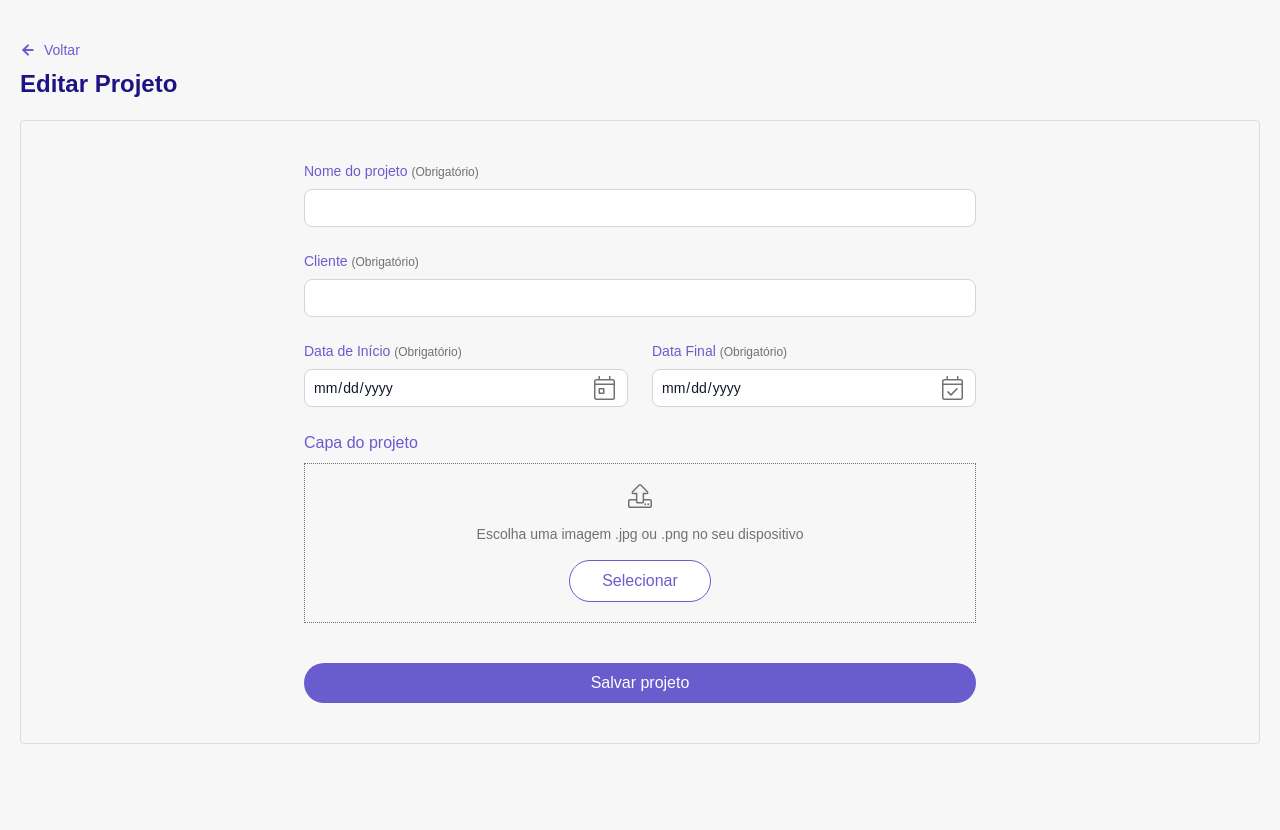
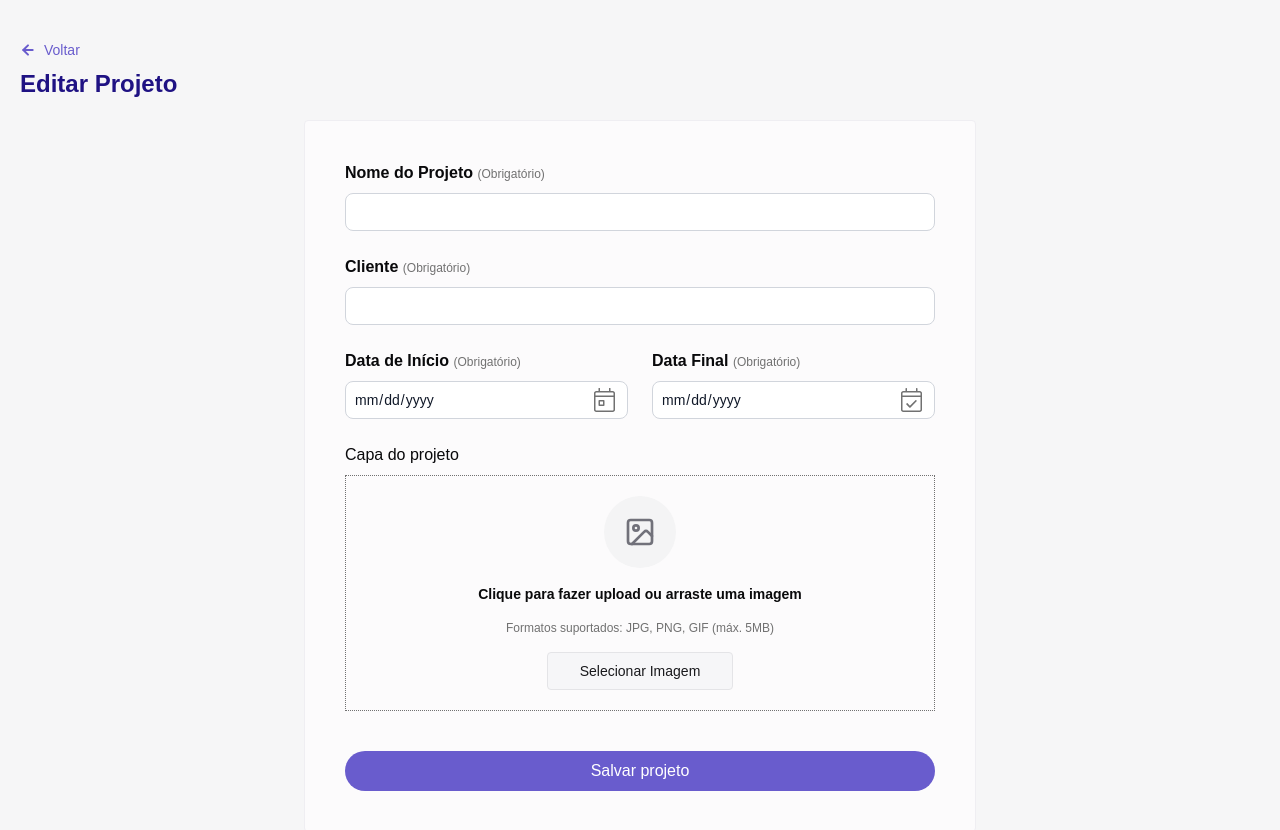
Before and after one commit to victormachadogp/project-manager-app, a Vue app in the folder client-v2/: page /project/1 in a window 1280 px wide. Shown: the top 830 px of the page. Before the commit the page ends 800 px from the top, so only its background shows below. Built offline with nearby package versions, Linux system fonts and the light colour scheme; no server answers.

Commit message:
feat: Update ProjectImageUpload and ProjectFormView for improved styling

```diff
--- a/client-v2/src/App.vue
+++ b/client-v2/src/App.vue
@@ -14,7 +14,7 @@ import TheHeader from '@/components/TheHeader.vue'
 }
 
 body {
-  background-color: #f7f7f8;
+  background-color: #f6f6f7;
   font-family: 'Encode Sans Expanded', sans-serif;
 }
 </style>
--- a/client-v2/src/components/ProjectImageUpload.vue
+++ b/client-v2/src/components/ProjectImageUpload.vue
@@ -1,14 +1,17 @@
 <template>
   <div>
     <div v-if="!imagePreview">
-      <span class="text-[#695CCD]">Capa do projeto</span>
+      <span class="text-[#09090B]">Capa do projeto</span>
       <div
         class="flex flex-col items-center space-y-4 border border-dotted border-[#717171] p-5 mt-2"
       >
-        <IconUpload />
-        <span class="text-[#717171] text-sm"
-          >Escolha uma imagem .jpg ou .png no seu dispositivo</span
+        <div class="bg-[#f4f4f5] py-5 px-5 rounded-full flex items-center justify-center">
+          <IconImage stroke="#71717a" />
+        </div>
+        <span class="text-[#0a0a0b] text-sm font-semibold">
+          Clique para fazer upload ou arraste uma imagem</span
         >
+        <span class="text-[#717171] text-xs">Formatos suportados: JPG, PNG, GIF (máx. 5MB)</span>
         <input
           type="file"
           id="coverImage"
@@ -18,9 +21,9 @@
         />
         <label
           for="coverImage"
-          class="bg-white border border-[#695CCD] rounded-full px-8 py-2 text-[#695CCD] cursor-pointer hover:bg-[#695CCD] hover:text-white transition-colors"
+          class="bg-[#f6f6f8] text-sm border border-[#e4e4e7] rounded px-8 py-2 text-[#19191c] cursor-pointer hover:bg-[#695CCD] hover:text-white transition-colors font-medium"
         >
-          Selecionar
+          Selecionar Imagem
         </label>
       </div>
     </div>
@@ -38,7 +41,7 @@
 </template>
 
 <script setup lang="ts">
-import IconUpload from '@/components/icons/IconUpload.vue'
+import IconImage from '@/components/icons/IconImage.vue'
 import IconTrash from '@/components/icons/IconTrash.vue'
 
 defineProps<{
--- /dev/null
+++ b/client-v2/src/components/icons/IconImage.vue
@@ -0,0 +1,25 @@
+<template>
+  <svg
+    xmlns="http://www.w3.org/2000/svg"
+    width="24"
+    height="24"
+    viewBox="0 0 24 24"
+    fill="none"
+    stroke="currentColor"
+    stroke-width="2"
+    stroke-linecap="round"
+    stroke-linejoin="round"
+    class="lucide lucide-image w-8 h-8 text-muted-foreground"
+    data-lov-id="src/components/ImageUpload.tsx:109:14"
+    data-lov-name="ImageIcon"
+    data-component-path="src/components/ImageUpload.tsx"
+    data-component-line="109"
+    data-component-file="ImageUpload.tsx"
+    data-component-name="ImageIcon"
+    data-component-content="%7B%22className%22%3A%22w-8%20h-8%20text-muted-foreground%22%7D"
+  >
+    <rect width="18" height="18" x="3" y="3" rx="2" ry="2"></rect>
+    <circle cx="9" cy="9" r="2"></circle>
+    <path d="m21 15-3.086-3.086a2 2 0 0 0-2.828 0L6 21"></path>
+  </svg>
+</template>
--- a/client-v2/src/views/ProjectFormView.vue
+++ b/client-v2/src/views/ProjectFormView.vue
@@ -2,15 +2,18 @@
   <div class="max-w-[1860px] mx-auto my-10">
     <ProjectFormHeader :is-editing="isEditing" />
 
-    <form @submit.prevent="handleSubmit" class="border border-[#DCDCDC] p-10 mx-5 rounded">
+    <form
+      @submit.prevent="handleSubmit"
+      class="border border-[#efeef2] p-10 mx-auto rounded bg-[#fcfbfc] max-w-2xl"
+    >
       <div class="max-w-2xl mx-auto flex flex-col justify-center">
         <div class="mb-6">
           <label
             for="name"
-            class="block mb-2 text-sm font-medium"
-            :class="errors.name ? 'text-[#9F0000]' : 'text-[#695CCD]'"
+            class="block mb-2 font-semibold"
+            :class="errors.name ? 'text-[#9F0000]' : 'text-[#09090B]'"
           >
-            Nome do projeto
+            Nome do Projeto
             <span
               class="text-xs text-[#717171] font-light"
               :class="errors.name ? 'text-[#C40000]' : 'text-[#717171]'"
@@ -34,8 +37,8 @@
         <div class="mb-6">
           <label
             for="client"
-            class="block mb-2 text-sm font-medium"
-            :class="errors.client ? 'text-[#9F0000]' : 'text-[#695CCD]'"
+            class="block mb-2 font-semibold"
+            :class="errors.client ? 'text-[#9F0000]' : 'text-[#09090B]'"
           >
             Cliente
             <span
@@ -62,8 +65,8 @@
           <div>
             <label
               for="startDate"
-              class="block mb-2 text-sm font-medium"
-              :class="errors.startDate ? 'text-[#9F0000]' : 'text-[#695CCD]'"
+              class="block mb-2 font-semibold"
+              :class="errors.startDate ? 'text-[#9F0000]' : 'text-[#09090B]'"
             >
               Data de Início
               <span
@@ -95,8 +98,8 @@
           <div>
             <label
               for="endDate"
-              class="block mb-2 text-sm font-medium"
-              :class="errors.endDate ? 'text-[#9F0000]' : 'text-[#695CCD]'"
+              class="block mb-2 font-semibold"
+              :class="errors.endDate ? 'text-[#9F0000]' : 'text-[#09090B]'"
             >
               Data Final
               <span
@@ -161,8 +164,16 @@ import { useProjectForm } from '../composables/useProjectForm'
 import { useProjectImage } from '../composables/useProjectImage'
 
 const route = useRoute()
-const { form, isEditing, loading, errors, hasAttemptedSubmit, isFormValid, handleSubmit, loadProject } =
-  useProjectForm()
+const {
+  form,
+  isEditing,
+  loading,
+  errors,
+  hasAttemptedSubmit,
+  isFormValid,
+  handleSubmit,
+  loadProject,
+} = useProjectForm()
 const { imagePreview, handleImageUpload, removeImage } = useProjectImage(form)
 
 onMounted(async () => {
```
